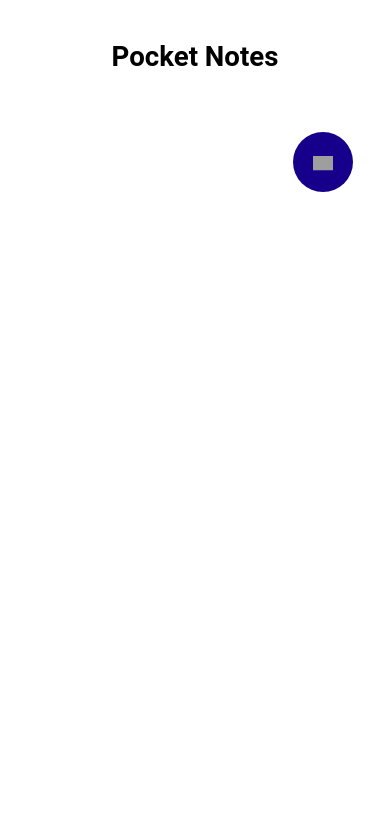
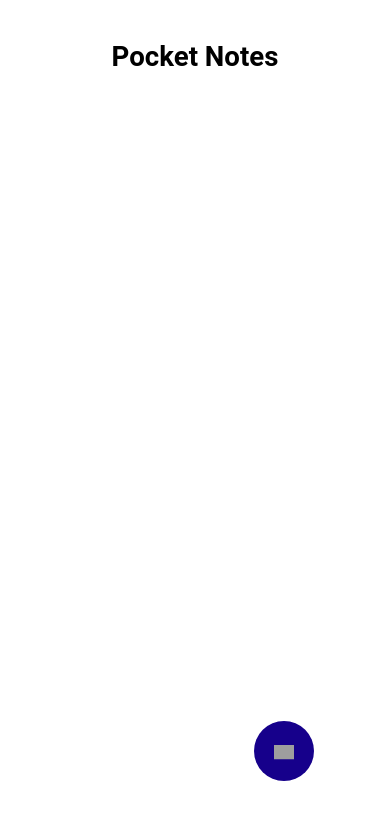
Before and after one commit to mujtbkhn/Cuvette-React-Module-Test, a React (Vite) app: page / in a window 390 px wide. Shown: the top 820 px of the page. Built offline with nearby package versions, Linux system fonts and the light colour scheme; grey boxes are pictures that could not be loaded.

Commit message:
responsive

```diff
--- a/src/components/Mobile/NotesGroup/notesGroup.css
+++ b/src/components/Mobile/NotesGroup/notesGroup.css
@@ -1,7 +1,7 @@
 /* notesGroup.css */
 body {
   margin: 0;
-  font-family: 'Roboto', sans-serif;
+  font-family: "Roboto", sans-serif;
 }
 
 .notes h1 {
@@ -14,22 +14,9 @@ body {
   top: 0;
   background-color: white;
   z-index: 1;
-  font-size: 1.725rem
+  font-size: 1.725rem;
 }
 
-.group-names {
-  display: flex;
-  flex-direction: column;
-  font-size: 1.25rem;
-  overflow-y: auto;
-  font-weight: 500;
-  cursor: pointer;
-  flex-basis: 100%;
-  margin-left: 20px;
-  position: sticky;
-  top: 60px; /* Adjust this value according to the height of the "Pocket Notes" heading */
-  z-index: 0; /* Set z-index lower to ensure it stays behind the "Pocket Notes" heading */
-}
 .group-initial {
   display: flex;
   justify-content: center;
@@ -42,7 +29,20 @@ body {
   font-weight: 500;
   border-radius: 50%;
 }
-
+.group-names {
+  display: flex;
+  flex-direction: column;
+  height: max(350px, 700px);
+  font-size: 1.25rem;
+  overflow-y: auto;
+  font-weight: 500;
+  cursor: pointer;
+  flex-basis: 100%;
+  margin-left: 20px;
+  position: sticky;
+  top: 60px; /* Adjust this value according to the height of the "Pocket Notes" heading */
+  z-index: 0; /* Set z-index lower to ensure it stays behind the "Pocket Notes" heading */
+}
 
 .create-btn {
   border: none;
@@ -52,7 +52,7 @@ body {
   display: inline-block;
   width: 100px;
   height: 100px;
-  left: 70%;
-  bottom: 3%;
+  left: 60%;
+  bottom: 5%;
   border-radius: 50%;
 }
```
